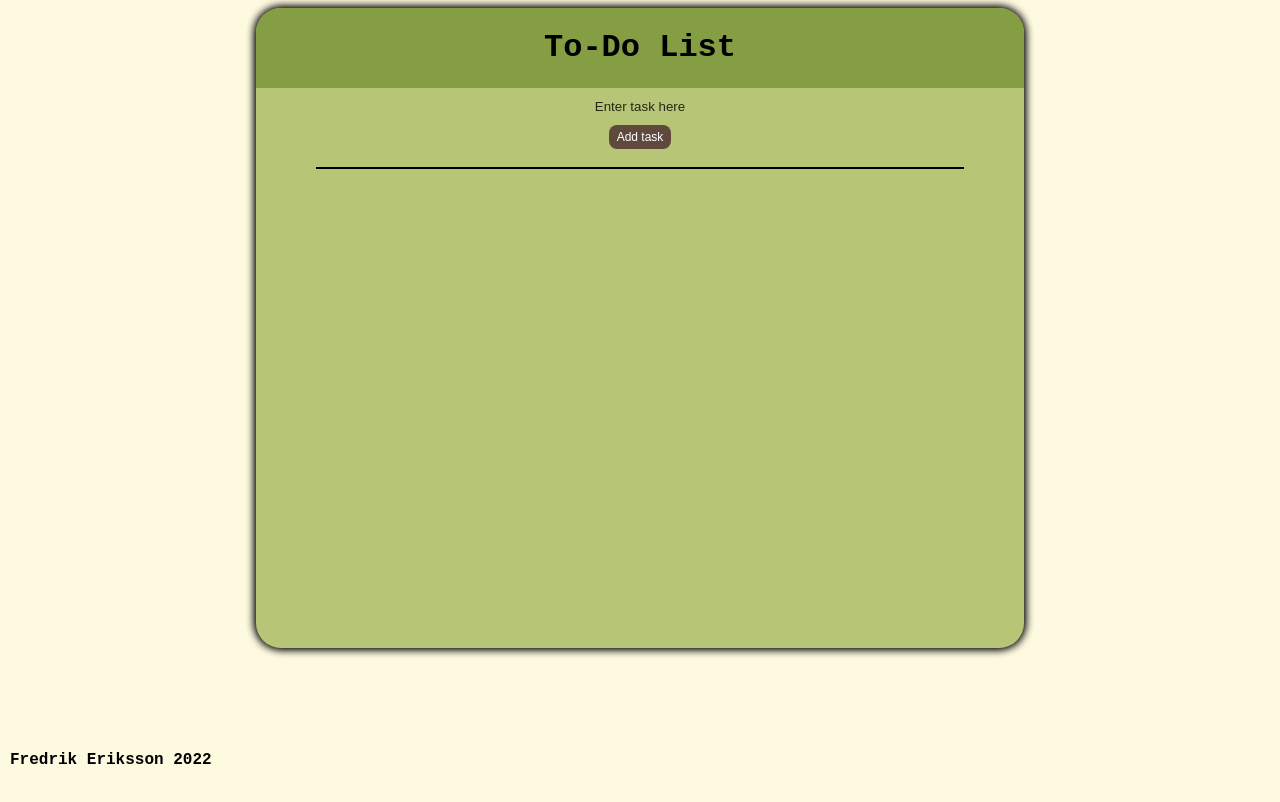
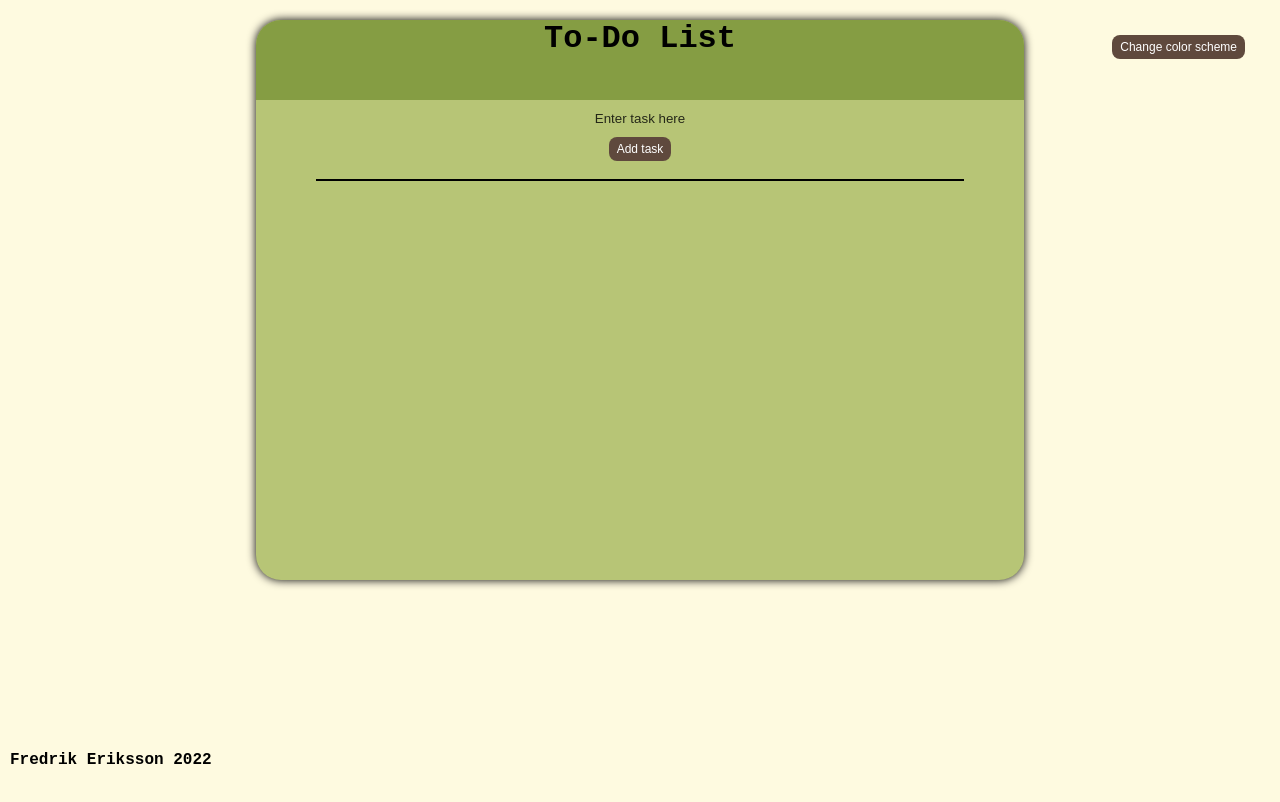
Before and after one commit to ErikssonF/labb2, a Vue app: page /list in a window 1280 px wide. Shown: the top 802 px of the page. Built offline with nearby package versions, Linux system fonts and the light colour scheme.

Commit message:
final commit

```diff
--- a/src/App.vue
+++ b/src/App.vue
@@ -1,6 +1,6 @@
 <template>
 
-  <main>
+  <main id="main">
     <RouterView />
   </main>
 
@@ -13,12 +13,12 @@ import Main from '@/components/Main/Main.vue';
 
 
 <style scoped>
-main {
+#main {
   align-items: center;
   display: flex;
   flex-direction: column;
   background-color: #b7c576;
-  min-height: 80vh;
+  min-height: 40vh;
   width: 60vw;
   border-radius: 25px;
   box-shadow: 0 0 10px black;
--- a/src/components/Header/Header.vue
+++ b/src/components/Header/Header.vue
@@ -1,6 +1,6 @@
 <template>
 
-    <main>
+    <main id="headerMain">
         <h1>To-Do List</h1>
     </main>
 </template>
@@ -11,15 +11,17 @@ body {
 
 }
 
-main {
+#headerMain {
     text-align: center;
     background-color: #859d43;
     width: 60vw;
+    height: 10vh;
     border-top-left-radius: 25px;
     border-top-right-radius: 25px;
 }
 
 h1 {
     font-family: 'Courier New', Courier, monospace;
+    margin: 0;
 }
 </style>
--- a/src/components/Main/Footer.vue
+++ b/src/components/Main/Footer.vue
@@ -1,6 +1,6 @@
 <template>
 
-    <main>
+    <main id="footer">
         <p>Fredrik Eriksson 2022</p>
     </main>
 </template>
@@ -11,13 +11,13 @@ body {
 
 }
 
-main {
+#footer {
     display: flex;
     text-align: center;
-    background-color: #fefae0;
     width: 100%;
     position: absolute;
     bottom: 0;
+    left: 0;
     height: 10%;
     align-items: center;
 }
--- a/src/components/Main/List.vue
+++ b/src/components/Main/List.vue
@@ -3,7 +3,7 @@
     <main>
         <input ref="input" id="input" type="text" v-model="userInput" placeholder="Enter task here" />
 
-        <button v-on:click="addTask">
+        <button v-on:click="addTask" id="addTaskButton">
             Add task
         </button>
 
@@ -22,8 +22,10 @@
 
         </section>
 
+    </main>
 
-    </main>
+    <button @click="toggleDark" id="darkModeToggle"> Change color scheme
+    </button>
 
 </template>
 
@@ -82,15 +84,50 @@ onMounted(() => {
 
 });
 
+let toggled = true;
+
+const toggleDark = () => {
+
+    if (toggled) {
+        document.getElementById("main").style.backgroundColor = "#faedcd";
+        document.getElementById("headerMain").style.backgroundColor = "#d4a373";
+
+        toggled = false;
+
+    } else {
+        document.getElementById("main").style.backgroundColor = "#b7c576";
+        document.getElementById("headerMain").style.backgroundColor = "#859d43";
+
+        toggled = true;
+    }
+};
+
 </script>
 
 <style scoped>
+#darkModeToggle {
+    position: absolute;
+    top: 35px;
+    right: 35px;
+    background-color: #5f493d;
+    border: none;
+    color: white;
+    padding: 5px 8px;
+    text-align: center;
+    text-decoration: none;
+    display: inline-block;
+    font-size: 12px;
+    border-radius: 8px;
+}
+
+
 #listSection {
     display: flex;
 }
 
 main {
     width: 60vw;
+    height: 60vh;
     display: flex;
     flex-direction: column;
     align-items: center;
@@ -116,7 +153,7 @@ input {
     text-align: center;
 }
 
-button {
+#addTaskButton {
     background-color: #5f493d;
     border: none;
     color: white;
--- a/src/components/Startpage/Startpage.vue
+++ b/src/components/Startpage/Startpage.vue
@@ -1,6 +1,6 @@
 <template>
-    <main class="main">
-        <section class="mainText">
+    <div id="main">
+        <section id="mainText">
             <p id="firstParagraph">
                 Do any of the following seem familiar?
             </p>
@@ -32,7 +32,9 @@
         <router-link to="/list">
             <button>Get Started!</button>
         </router-link>
-    </main>
+    </div>
+
+
 </template>
 
 <style scoped>
@@ -46,7 +48,7 @@
     width: 50ch;
 }
 
-.mainText {
+#mainText {
     display: flex;
     padding-left: 10px;
     padding-right: 10px;
@@ -54,13 +56,15 @@
     align-items: center;
 }
 
-.main {
+#main {
     display: flex;
     flex-direction: column;
     align-items: center;
     min-width: 60vw;
-    min-height: 50vh;
+    min-height: 67vh;
     text-overflow: ellipsis;
+
+
 }
 
 ul {
--- a/src/css/styles.css
+++ b/src/css/styles.css
@@ -1,8 +1,12 @@
 #wrapper {
   display: flex;
   justify-content: center;
+  width: 100vw;
+  height: 80vw;
+  background-color: #fefae0;
+  padding-top: 20px;
 }
 
-html {
-  background-color: #fefae0;
+body {
+  margin: 0px;
 }
```
